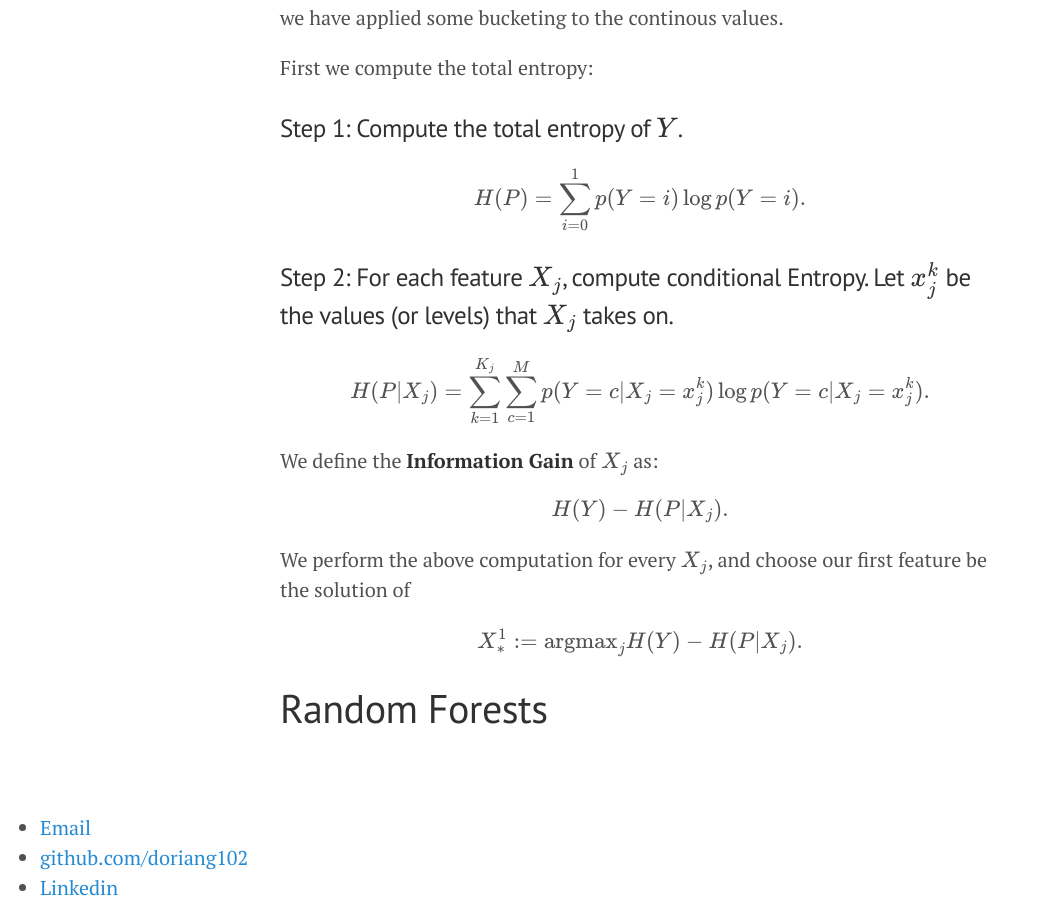
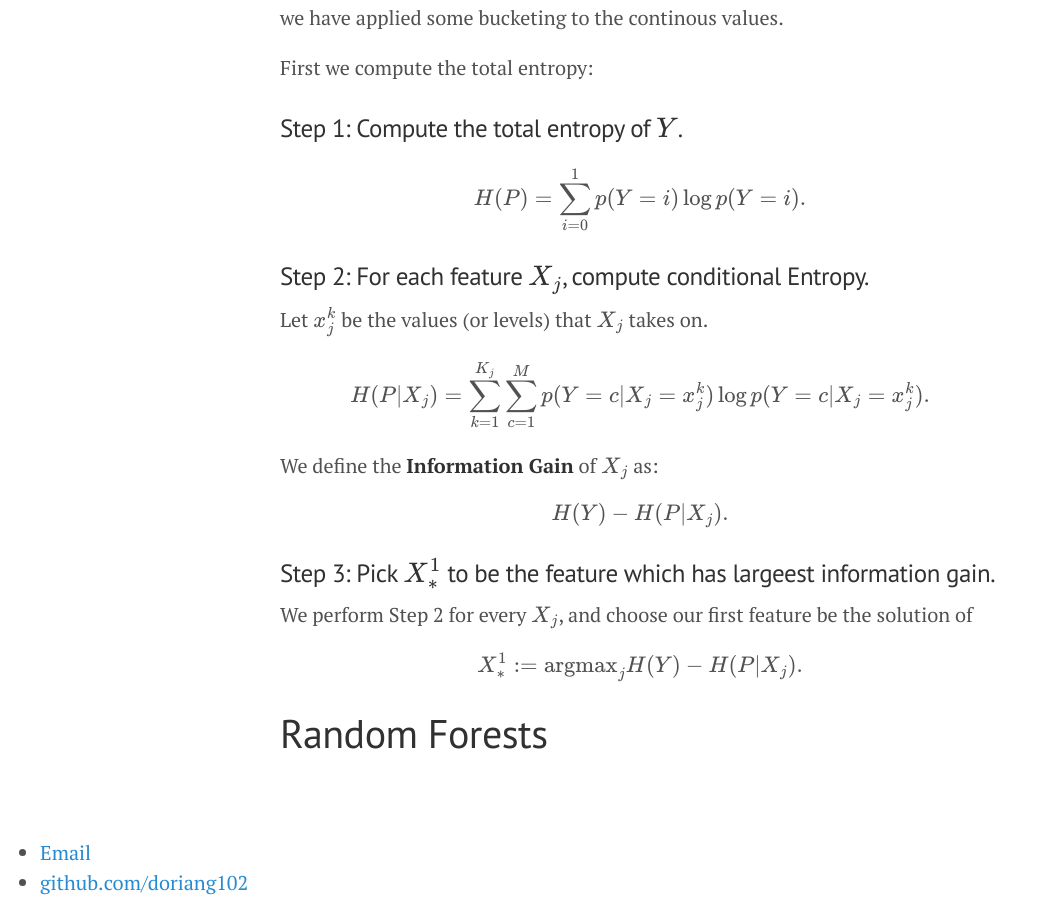
Before and after one commit to doriang102/doriang102.github.io, a Jekyll site: the page built from _posts/2017-10-15-Introduction-To-Ensemble-Methods.md, in a window 1280 px wide and 900 px high, scrolled down 1589 px. Shown: the whole window, without its empty margins (0-1038 px from the left). Built offline with Jekyll 4.4.1, drawn with Linux system fonts in a browser that asks for light colours; our own code applies the rules of GitHub Pages for plain Markdown files; formulas are drawn with MathJax 3.

Commit message:
Update 2017-10-15-Introduction-To-Ensemble-Methods.md

```diff
--- a/_posts/2017-10-15-Introduction-To-Ensemble-Methods.md
+++ b/_posts/2017-10-15-Introduction-To-Ensemble-Methods.md
@@ -39,7 +39,9 @@ First we compute the total entropy:
 $$ H(P) = \sum_{i=0}^1 p(Y=i) \log p(Y=i).$$
 
 
-### Step 2: For each feature $$X_j$$, compute conditional Entropy. Let $$x_j^k$$ be the values (or levels) that $$X_j$$ takes on.
+### Step 2: For each feature $$X_j$$, compute conditional Entropy.
+
+Let $$x_j^k$$ be the values (or levels) that $$X_j$$ takes on.
 
 $$ H(P | X_j) = \sum_{k=1}^{K_j} \sum_{c=1}^M p(Y=c | X_j=x_j^k) \log p(Y=c | X_j=x_j^k).$$
 
@@ -47,7 +49,9 @@ We define the **Information Gain** of $$X_j$$ as:
 
 $$ H(Y) - H(P | X_j). $$
 
-We perform the above computation for every $$X_j$$, and choose our first feature be the solution of
+### Step 3: Pick $$X_*^1$$ to be the feature which has largeest information gain.
+
+We perform Step 2 for every $$X_j$$, and choose our first feature be the solution of
 
 $$ X_*^1 := \textrm{argmax}_{j} H(Y) - H(P | X_j). $$
 
```
